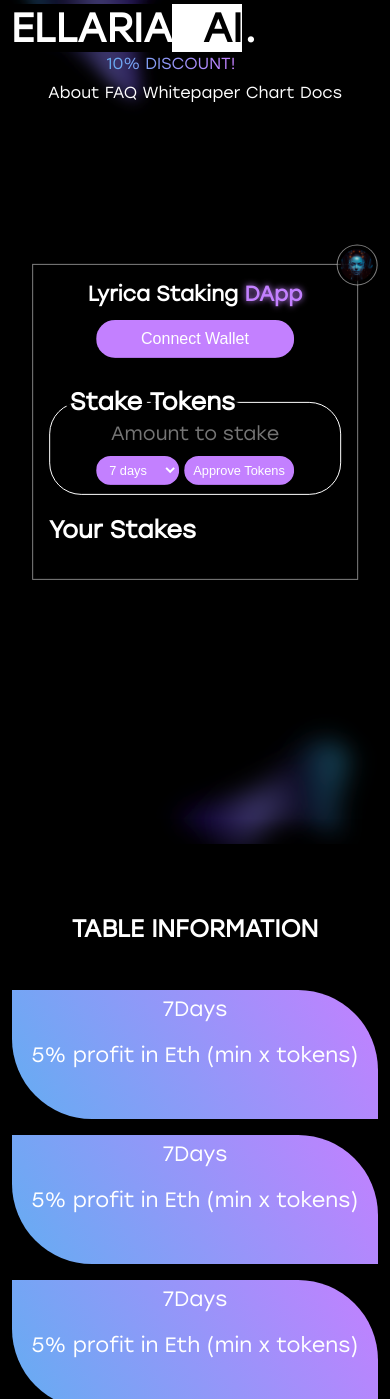
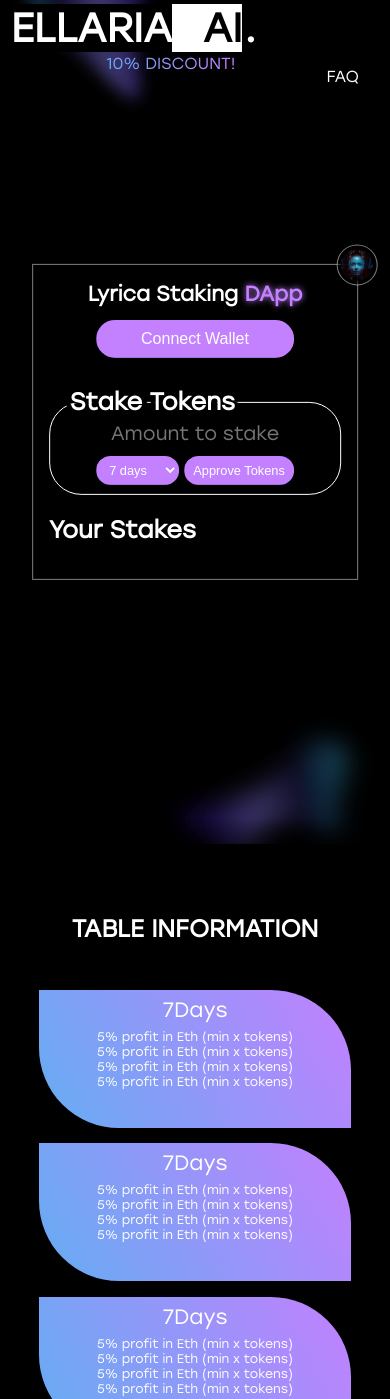
Before and after one commit to DeFoba/staking, a plain HTML site: page index.html in a window 390 px wide. Shown: the top 1399 px of the page. Drawn offline with Linux system fonts and the light colour scheme.

Commit message:
New changes

```diff
--- a/css/style.css
+++ b/css/style.css
@@ -196,9 +196,15 @@ body {
 
 .table_title {
     position: absolute;
+    font-size: 1.2em;
     top: 5%;
     left: 50%;
     transform: translateX(-50%);
+    margin-bottom: 25px;
+}
+
+.table_content {
+    font-size: 0.9em;
 }
 
 /* BACKGROUND */
@@ -255,7 +261,7 @@ body {
 
 #header {
     display: flex;
-    justify-content: center;
+    justify-content: end;
     position: fixed;
     left: 0;
     top: 0;
@@ -269,6 +275,7 @@ body {
     justify-content: center;
     list-style-type: none;
     transition: .2s;
+    padding: 0 5%;
 }
 
 @media (max-width: 1097px) {
@@ -389,6 +396,16 @@ body {
     text-fill-color: rgba(0,0,0,0);
 }
 
+@media (max-width: 881px) {
+    .table_title {
+        font-size: 1em;
+    }
+
+    .table_content {
+        font-size: 0.8em;
+    }
+}
+
 @media (max-width: 629px) {
     .menu_nav {
         font-size: 1em;
@@ -396,8 +413,16 @@ body {
     }
 
     #menu {
-        padding: 0;
+        padding: 0 5%;
         transform: translateY(200%);
+    }
+
+    .table_title {
+        font-size: 1em;
+    }
+
+    .table_content {
+        font-size: 0.6em;
     }
 }
 
@@ -430,7 +455,7 @@ body {
     }
 
     #menu {
-        padding: 0;
+        padding: 0 8%;
         transform: translateY(260%);
     }
 
@@ -447,7 +472,13 @@ body {
     }
 
     .table_content {
-        padding: 10% 0;
+        /* padding: 10%;
+        min-width: 60%; */
+    }
+
+    .table {
+        padding: 10%;
+        min-width: 60%;
     }
 }
 
--- a/index.html
+++ b/index.html
@@ -24,7 +24,7 @@
 
   <div id="header">
 
-    <a id="logo" href="#">
+    <a id="logo" href="/">
       <div class="logo_block">
         <div class="logo_background">
           <div id="logo_first" class="logo_text">ELLARIA</div><div id="logo_second" class="logo_text">AI</div>
@@ -37,11 +37,11 @@
     </a>
 
     <ul id="menu">
-      <li class="menu_nav"><a href="#">About</a></li>
-      <li class="menu_nav"><a href="#">FAQ</a></li>
-      <li class="menu_nav"><a href="#">Whitepaper</a></li>
+      <!-- <li class="menu_nav"><a href="#">About</a></li> -->
+      <li class="menu_nav"><a href="#" target="_blank">FAQ</a></li>
+      <!-- <li class="menu_nav"><a href="#">Whitepaper</a></li>
       <li class="menu_nav"><a href="#">Chart</a></li>
-      <li class="menu_nav"><a href="#">Docs</a></li>
+      <li class="menu_nav"><a href="#">Docs</a></li> -->
     </ul>
   </div>
 
@@ -97,20 +97,32 @@
     <div class="table" id="table1">
       <div class="table_title">7Days</div>
       <div class="table_content">5% profit in Eth (min x tokens)</div>
-    </div>
-
-    <div class="table" id="table2">
-      <div class="table_title">7Days</div>
+      <div class="table_content">5% profit in Eth (min x tokens)</div>
+      <div class="table_content">5% profit in Eth (min x tokens)</div>
       <div class="table_content">5% profit in Eth (min x tokens)</div>
     </div>
 
     <div class="table" id="table2">
       <div class="table_title">7Days</div>
       <div class="table_content">5% profit in Eth (min x tokens)</div>
+      <div class="table_content">5% profit in Eth (min x tokens)</div>
+      <div class="table_content">5% profit in Eth (min x tokens)</div>
+      <div class="table_content">5% profit in Eth (min x tokens)</div>
     </div>
 
     <div class="table" id="table2">
       <div class="table_title">7Days</div>
+      <div class="table_content">5% profit in Eth (min x tokens)</div>
+      <div class="table_content">5% profit in Eth (min x tokens)</div>
+      <div class="table_content">5% profit in Eth (min x tokens)</div>
+      <div class="table_content">5% profit in Eth (min x tokens)</div>
+    </div>
+
+    <div class="table" id="table2">
+      <div class="table_title">7Days</div>
+      <div class="table_content">5% profit in Eth (min x tokens)</div>
+      <div class="table_content">5% profit in Eth (min x tokens)</div>
+      <div class="table_content">5% profit in Eth (min x tokens)</div>
       <div class="table_content">5% profit in Eth (min x tokens)</div>
     </div>
 
```
